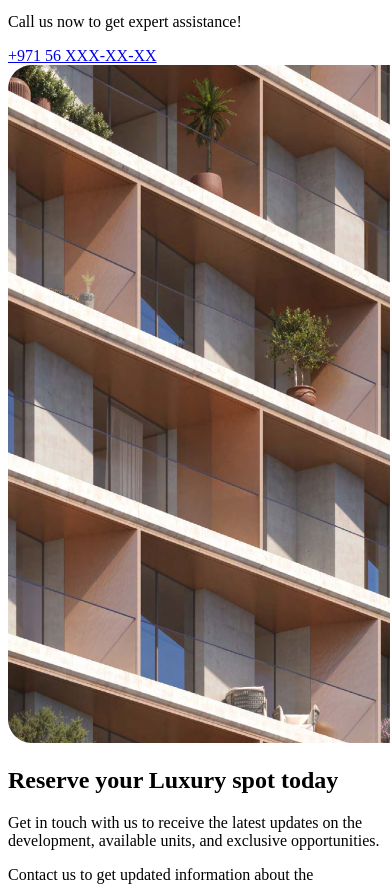
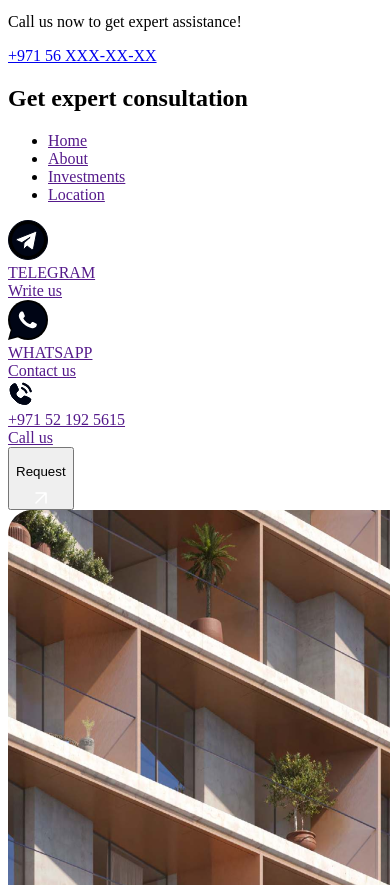
Before and after one commit to Moonflw/rest, a website with bundled scripts: page src/index.html in a window 390 px wide. Shown: the part 9606-10491 px from the top of the page. Built offline with nearby package versions, Linux system fonts and the light colour scheme; some packages are replaced by stand-ins of ours; files whose address does not match are found by name.

Commit message:
add footer

```diff
--- a/src/html/components/footer.html
+++ b/src/html/components/footer.html
@@ -1 +1,50 @@
-<footer class="footer"></footer>
+<footer class="footer">
+  <div class="_container">
+    <h2 class="footer__title">Get expert consultation</h2>
+    <ul class="footer__list-anchor">
+      <li><a href="" class="footer__list-anchor-item">Home</a></li>
+      <li><a href="" class="footer__list-anchor-item">About</a></li>
+      <li><a href="" class="footer__list-anchor-item">Investments</a></li>
+      <li><a href="" class="footer__list-anchor-item">Location</a></li>
+    </ul>
+    <div class="footer__list-contact">
+      <a href="" class="footer__list-contact-item">
+        <img
+          class="footer__list-contact-item-img"
+          src="../../img/social/tg-dark.svg"
+          alt=""
+        />
+        <div>
+          <div class="footer__list-contact-item-title">TELEGRAM</div>
+          <span class="footer__list-contact-item-subtitle">Write us</span>
+        </div>
+      </a>
+      <a href="" class="footer__list-contact-item">
+        <img
+          class="footer__list-contact-item-img"
+          src="../../img/social/wp-dark.svg"
+          alt=""
+        />
+        <div>
+          <div class="footer__list-contact-item-title">WHATSAPP</div>
+          <span class="footer__list-contact-item-subtitle">Contact us</span>
+        </div>
+      </a>
+      <a href="" class="footer__list-contact-item">
+        <img
+          class="footer__list-contact-item-img"
+          src="../../img/social/call-dark.svg"
+          alt=""
+        />
+        <div>
+          <div class="footer__list-contact-item-title">+971 52 192 5615</div>
+          <span class="footer__list-contact-item-subtitle">Call us</span>
+        </div>
+      </a>
+    </div>
+    <div class="footer__btn-mob">
+        @@include('../components/UI/btn.html',{'btnText':'Request','btnMode':'dark','btnClass':'intro-btn'})
+
+    </div>
+  </div>
+</footer>
--- a/src/scss/components/footer.scss
+++ b/src/scss/components/footer.scss
@@ -0,0 +1,101 @@
+.footer {
+    padding-bottom: 6.5rem;
+
+    position: relative;
+    &__title {
+        font-family: var(--fontRel);
+        font-size: 3.4rem;
+        color: #000515;
+        font-weight: 700;
+        text-transform: uppercase;
+        padding-bottom: 4.3rem;
+        text-align: center;
+    }
+
+    &__list-anchor {
+        display: flex;
+        gap: 6rem;
+        justify-content: center;
+        align-items: center;
+        padding-bottom: 3.8rem;
+
+        &-item {
+            font-size: 2.2rem;
+            color: #000;
+            font-family: var(--fontJost);
+        }
+    }
+
+    &__list-contact {
+        display: flex;
+        gap: 13.5rem;
+        justify-content: center;
+        align-items: center;
+
+        &-item {
+            display: flex;
+            gap: 0.6rem;
+            align-items: flex-start;
+
+            &-img {
+                width: 2.6rem;
+            }
+
+            &-title {
+                font-size: 1.8rem;
+                font-weight: 600;
+                font-family: var(--fontJost);
+                text-decoration: underline;
+                padding-bottom: 2px;
+            }
+
+            &-subtitle {
+                font-size: 1.5rem;
+                font-weight: 600;
+                color: rgba(0, 0, 0, 0.2);
+                font-family: var(--fontJost);
+            }
+        }
+    }
+    &__btn-mob {
+        display: none;
+    }
+}
+
+
+@media (max-width: 768px) {
+    .footer {
+        padding-bottom: 20px;
+
+        &__title {
+            font-size: 24px;
+            padding-bottom: 18px;
+            &::after {
+                content: "";
+                position: absolute;
+                top: -20px;
+                display: block;
+                background: rgba(0, 0, 0, 0.2);
+                left: 0;
+                right: 0;
+                height: 1px;
+            }
+        }
+
+        &__list-anchor {
+            gap: 26px;
+            padding-bottom: 25px;
+            &-item {
+                font-size: 18px;
+            }
+        }
+
+        &__list-contact {
+            display: none;
+        }
+        &__btn-mob {
+            display: block;
+            text-align: center;
+        }
+    }
+}
--- a/src/scss/sections/developer.scss
+++ b/src/scss/sections/developer.scss
@@ -171,6 +171,10 @@
                 gap: 1.6rem;
             }
 
+        }
+        &-form-socials-wrap {
+            width: 4rem;
+            height: 4rem;
         }
 
         &-info {
```
